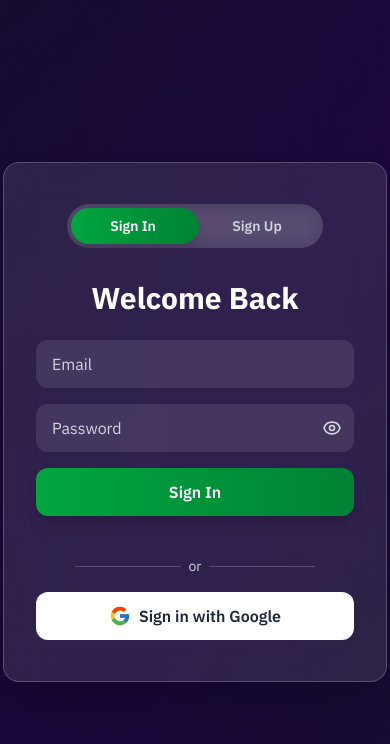
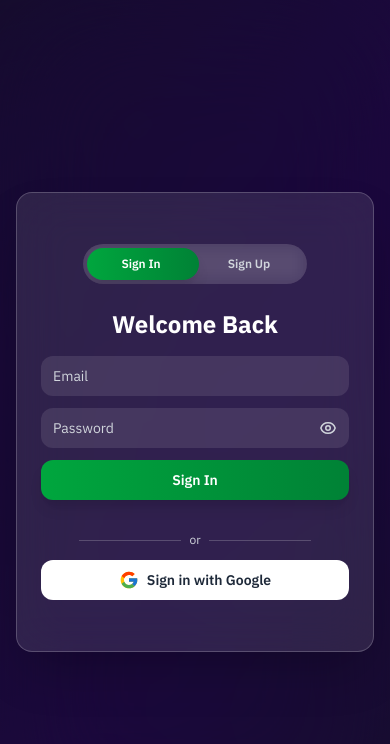
Before and after one commit to komal-kumawat/MESHSPIRE, a React (Vite) app in the folder frontend/: page / in a window 390 px wide. Shown: the top 744 px of the page. Built offline with nearby package versions, Linux system fonts and the light colour scheme; no server answers.

Commit message:
responsive auth

```diff
--- a/frontend/src/Pages/Auth.tsx
+++ b/frontend/src/Pages/Auth.tsx
@@ -20,7 +20,6 @@ export default function AuthPage() {
     avatarUrl: "",
   });
 
-  // NEW: pick up token from URL after Google redirects back
   useEffect(() => {
     try {
       const params = new URLSearchParams(window.location.search);
@@ -29,16 +28,12 @@ export default function AuthPage() {
       const id = params.get("id");
 
       if (token && name && id) {
-        // set into your auth context & localStorage so the rest of your app works
         setUser(name, token, id);
         localStorage.setItem("token", token);
         localStorage.setItem("name", name);
         localStorage.setItem("userId", id);
-
-        // remove token from URL so it isn't exposed in history
         const cleanUrl = window.location.pathname;
         window.history.replaceState({}, document.title, cleanUrl);
-
         navigate("/dashboard");
       }
     } catch (err) {
@@ -80,28 +75,28 @@ export default function AuthPage() {
   };
 
   const handleGoogleSignin = () => {
-    // this will trigger backend route that redirects to Google
     window.location.href = `${API.defaults.baseURL}/user/auth/google`;
   };
 
   return (
-    // ... keep the rest of your JSX exactly as-is
-    // (I didn't change the UI below; original code copied here for completeness)
-    <div className="relative flex items-center justify-center h-screen overflow-hidden text-white">
+    <div className="relative flex items-center justify-center min-h-screen overflow-hidden text-white px-4 sm:px-6">
+      {/* Background Layers */}
       <div className="absolute inset-0 bg-gradient-to-br from-neutral-900 via-violet-950 to-neutral-900 animate-gradient-xy"></div>
       <div className="absolute inset-0 overflow-hidden">
-        <div className="absolute w-[600px] h-[600px] bg-violet-950/40 rounded-full blur-3xl top-10 left-[-200px] animate-burn-slow"></div>
-        <div className="absolute w-[500px] h-[500px] bg-slate-800/10 rounded-full blur-3xl bottom-0 right-[-150px] animate-burn-slower"></div>
-        <div className="absolute w-[400px] h-[400px] bg-violet-950/40 rounded-full blur-3xl top-1/3 right-1/3 animate-burn-slowest"></div>
+        <div className="absolute w-[400px] sm:w-[500px] md:w-[600px] h-[400px] sm:h-[500px] md:h-[600px] bg-violet-950/40 rounded-full blur-3xl top-10 left-[-150px] animate-burn-slow"></div>
+        <div className="absolute w-[300px] sm:w-[400px] md:w-[500px] h-[300px] sm:h-[400px] md:h-[500px] bg-slate-800/10 rounded-full blur-3xl bottom-0 right-[-100px] animate-burn-slower"></div>
+        <div className="absolute w-[250px] sm:w-[350px] md:w-[400px] h-[250px] sm:h-[350px] md:h-[400px] bg-violet-950/40 rounded-full blur-3xl top-1/3 right-1/3 animate-burn-slowest"></div>
       </div>
       <div className="absolute inset-0 bg-black/40 backdrop-blur-3xl"></div>
 
+      {/* Auth Card */}
       <motion.div
         layout
-        className="relative z-10 backdrop-blur-xl bg-white/10 border border-white/20 rounded-2xl shadow-2xl p-8 w-96 min-h-[520px] flex flex-col justify-center"
+        className="relative z-10 backdrop-blur-xl bg-white/10 border border-white/20 rounded-2xl shadow-2xl p-6 sm:p-8 w-full max-w-sm sm:max-w-md md:w-96 min-h-[460px] sm:min-h-[520px] flex flex-col justify-center"
       >
-        <div className="flex justify-center mb-8 relative">
-          <div className="bg-white/10 backdrop-blur-sm rounded-full flex w-64 p-1 relative overflow-hidden">
+        {/* Toggle Buttons */}
+        <div className="flex justify-center mb-6 sm:mb-8 relative">
+          <div className="bg-white/10 backdrop-blur-sm rounded-full flex w-56 sm:w-64 p-1 relative overflow-hidden">
             <motion.div
               layout
               className={`absolute top-1 bottom-1 w-1/2 rounded-full bg-gradient-to-r from-green-600 to-green-700 shadow-lg transition-all duration-500 ${
@@ -110,7 +105,7 @@ export default function AuthPage() {
             />
             <button
               onClick={() => setIsSignin(true)}
-              className={`relative z-10 w-1/2 py-2 rounded-full text-sm font-semibold transition-all ${
+              className={`relative z-10 w-1/2 py-2 text-xs sm:text-sm rounded-full font-semibold transition-all ${
                 isSignin ? "text-white" : "text-gray-300 hover:text-white"
               }`}
             >
@@ -118,7 +113,7 @@ export default function AuthPage() {
             </button>
             <button
               onClick={() => setIsSignin(false)}
-              className={`relative z-10 w-1/2 py-2 rounded-full text-sm font-semibold transition-all ${
+              className={`relative z-10 w-1/2 py-2 text-xs sm:text-sm rounded-full font-semibold transition-all ${
                 !isSignin ? "text-white" : "text-gray-300 hover:text-white"
               }`}
             >
@@ -138,19 +133,19 @@ export default function AuthPage() {
               className="flex flex-col justify-between h-full"
             >
               <div>
-                <h2 className="text-3xl font-bold text-center mb-6">
+                <h2 className="text-2xl sm:text-3xl font-bold text-center mb-4 sm:mb-6">
                   Welcome Back
                 </h2>
 
                 {errorMsg && (
-                  <div className="mb-4 text-sm text-red-400 bg-white/5 p-2 rounded text-center">
+                  <div className="mb-4 text-xs sm:text-sm text-red-400 bg-white/5 p-2 rounded text-center">
                     {errorMsg}
                   </div>
                 )}
 
-                <div className="space-y-4">
+                <div className="space-y-3 sm:space-y-4">
                   <input
-                    className="w-full px-4 py-3 bg-white/10 text-white rounded-xl focus:outline-none focus:ring-2 focus:ring-lime-400 placeholder-gray-300 transition"
+                    className="w-full px-3 sm:px-4 py-2.5 sm:py-3 bg-white/10 text-white rounded-xl focus:outline-none focus:ring-2 focus:ring-lime-400 placeholder-gray-300 transition text-sm sm:text-base"
                     placeholder="Email"
                     name="email"
                     onChange={handleChange}
@@ -162,7 +157,7 @@ export default function AuthPage() {
                       placeholder="Password"
                       name="password"
                       onChange={handleChange}
-                      className="w-full px-4 py-3 bg-white/10 text-white rounded-xl focus:outline-none focus:ring-2 focus:ring-lime-400 placeholder-gray-300 transition pr-10"
+                      className="w-full px-3 sm:px-4 py-2.5 sm:py-3 bg-white/10 text-white rounded-xl focus:outline-none focus:ring-2 focus:ring-lime-400 placeholder-gray-300 transition pr-10 text-sm sm:text-base"
                     />
                     <button
                       type="button"
@@ -170,9 +165,9 @@ export default function AuthPage() {
                       className="absolute right-3 top-1/2 -translate-y-1/2 text-gray-300 hover:text-white"
                     >
                       {showPassword ? (
-                        <HiOutlineEyeOff size={20} />
+                        <HiOutlineEyeOff size={18} />
                       ) : (
-                        <HiOutlineEye size={20} />
+                        <HiOutlineEye size={18} />
                       )}
                     </button>
                   </div>
@@ -180,24 +175,26 @@ export default function AuthPage() {
                   <button
                     onClick={handleSubmit}
                     disabled={loading}
-                    className="w-full py-3 rounded-xl bg-gradient-to-r from-green-600 to-green-700 hover:opacity-90 transition font-semibold shadow-lg disabled:opacity-50"
+                    className="w-full py-2.5 sm:py-3 rounded-xl bg-gradient-to-r from-green-600 to-green-700 hover:opacity-90 transition font-semibold shadow-lg disabled:opacity-50 text-sm sm:text-base"
                   >
                     {loading ? "Signing In..." : "Sign In"}
                   </button>
                 </div>
               </div>
 
-              <div className="mt-6">
-                <div className="flex items-center justify-center my-4">
+              <div className="mt-5 sm:mt-6">
+                <div className="flex items-center justify-center my-3 sm:my-4">
                   <div className="h-[1px] bg-white/20 w-1/3"></div>
-                  <span className="text-gray-300 text-sm mx-2">or</span>
+                  <span className="text-gray-300 text-xs sm:text-sm mx-2">
+                    or
+                  </span>
                   <div className="h-[1px] bg-white/20 w-1/3"></div>
                 </div>
                 <button
                   onClick={handleGoogleSignin}
-                  className="flex items-center justify-center gap-2 w-full py-3 rounded-xl bg-white text-gray-800 font-semibold hover:bg-gray-100 transition"
+                  className="flex items-center justify-center gap-2 w-full py-2.5 sm:py-3 rounded-xl bg-white text-gray-800 font-semibold hover:bg-gray-100 transition text-sm sm:text-base"
                 >
-                  <FcGoogle size={22} /> Sign in with Google
+                  <FcGoogle size={20} /> Sign in with Google
                 </button>
               </div>
             </motion.div>
@@ -211,23 +208,23 @@ export default function AuthPage() {
               className="flex flex-col justify-between h-full"
             >
               <div>
-                <h2 className="text-3xl font-bold text-center mb-6">
+                <h2 className="text-2xl sm:text-3xl font-bold text-center mb-4 sm:mb-6">
                   Create an Account
                 </h2>
                 {errorMsg && (
-                  <div className="mb-4 text-sm text-red-400 bg-white/5 p-2 rounded text-center">
+                  <div className="mb-4 text-xs sm:text-sm text-red-400 bg-white/5 p-2 rounded text-center">
                     {errorMsg}
                   </div>
                 )}
-                <div className="space-y-4">
+                <div className="space-y-3 sm:space-y-4">
                   <input
-                    className="w-full px-4 py-3 bg-white/10 text-white rounded-xl focus:outline-none focus:ring-2 focus:ring-lime-400 placeholder-gray-300 transition"
+                    className="w-full px-3 sm:px-4 py-2.5 sm:py-3 bg-white/10 text-white rounded-xl focus:outline-none focus:ring-2 focus:ring-lime-400 placeholder-gray-300 transition text-sm sm:text-base"
                     placeholder="Full Name"
                     name="name"
                     onChange={handleChange}
                   />
                   <input
-                    className="w-full px-4 py-3 bg-white/10 text-white rounded-xl focus:outline-none focus:ring-2 focus:ring-lime-400 placeholder-gray-300 transition"
+                    className="w-full px-3 sm:px-4 py-2.5 sm:py-3 bg-white/10 text-white rounded-xl focus:outline-none focus:ring-2 focus:ring-lime-400 placeholder-gray-300 transition text-sm sm:text-base"
                     placeholder="Email"
                     name="email"
                     onChange={handleChange}
@@ -238,7 +235,7 @@ export default function AuthPage() {
                       placeholder="Password"
                       name="password"
                       onChange={handleChange}
-                      className="w-full px-4 py-3 bg-white/10 text-white rounded-xl focus:outline-none focus:ring-2 focus:ring-lime-400 placeholder-gray-300 transition pr-10"
+                      className="w-full px-3 sm:px-4 py-2.5 sm:py-3 bg-white/10 text-white rounded-xl focus:outline-none focus:ring-2 focus:ring-lime-400 placeholder-gray-300 transition pr-10 text-sm sm:text-base"
                     />
                     <button
                       type="button"
@@ -246,9 +243,9 @@ export default function AuthPage() {
                       className="absolute right-3 top-1/2 -translate-y-1/2 text-gray-300 hover:text-white"
                     >
                       {showPassword ? (
-                        <HiOutlineEyeOff size={20} />
+                        <HiOutlineEyeOff size={18} />
                       ) : (
-                        <HiOutlineEye size={20} />
+                        <HiOutlineEye size={18} />
                       )}
                     </button>
                   </div>
@@ -256,7 +253,7 @@ export default function AuthPage() {
                   <button
                     onClick={handleSubmit}
                     disabled={loading}
-                    className="w-full py-3 rounded-xl bg-gradient-to-r from-green-600 to-green-700 hover:opacity-90 transition font-semibold shadow-lg disabled:opacity-50"
+                    className="w-full py-2.5 sm:py-3 rounded-xl bg-gradient-to-r from-green-600 to-green-700 hover:opacity-90 transition font-semibold shadow-lg disabled:opacity-50 text-sm sm:text-base"
                   >
                     {loading ? "Signing Up..." : "Sign Up"}
                   </button>
```
